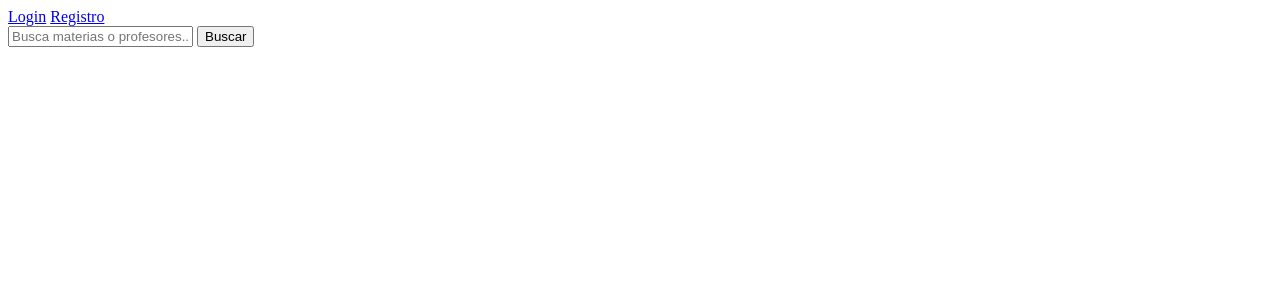
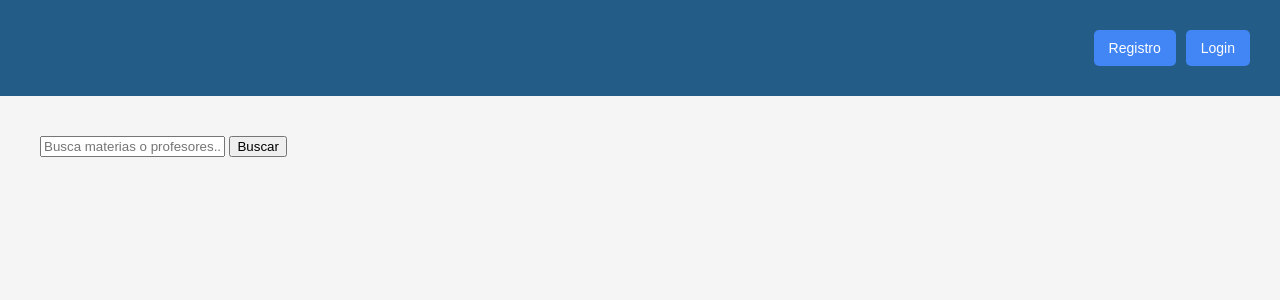
Before and after one commit to AlvaroGC03/Wikiprofes-Proyect, a Django app: page / in a window 1280 px wide. Shown: the top 300 px of the page. Run offline with Django 5.2, Linux system fonts and the light colour scheme.

Commit message:
Se realizo un pequeño css para base.html como prueba

```diff
--- /dev/null
+++ b/reviews/static/reviews/base.css
@@ -0,0 +1,63 @@
+/* Estilos para la barra de navegación */
+nav {
+    background-color: #235D87; /* Azul oscuro */
+    padding: 10px;
+    display: flex;
+    justify-content: flex-end; /* Alinea todo hacia la derecha */
+    align-items: center;
+}
+
+.nav-right {
+    display: flex;
+    align-items: center;
+}
+
+.nav-right a, .nav-right form {
+    margin-left: 10px;
+}
+
+.nav-right a {
+    padding: 10px 15px;
+    border-radius: 5px;
+    background-color: #4285F4; /* Azul claro */
+    color: white;
+    text-decoration: none;
+    font-family: Arial, sans-serif;
+    font-size: 14px;
+}
+
+.nav-right a:hover {
+    background-color: #3367D6; /* Azul más oscuro */
+}
+
+.nav-right form {
+    display: inline;
+}
+
+.nav-right button {
+    color: white;
+    background-color: #4285F4; /* Azul claro */
+    border: none;
+    padding: 10px 15px;
+    border-radius: 5px;
+    font-family: Arial, sans-serif;
+    font-size: 14px;
+    cursor: pointer;
+}
+
+.nav-right button:hover {
+    background-color: #3367D6;
+}
+
+/* Estilos generales */
+body {
+    font-family: 'Arial', sans-serif;
+    margin: 0;
+    padding: 0;
+    background-color: #f5f5f5; /* Gris claro */
+    color: #333;
+}
+
+div {
+    padding: 20px;
+}
--- a/reviews/templates/base.html
+++ b/reviews/templates/base.html
@@ -1,30 +1,35 @@
 <!-- templates/base.html -->
+{% load static %}
 <!DOCTYPE html>
 <html lang="es">
 <head>
     <meta charset="UTF-8">
     <meta name="viewport" content="width=device-width, initial-scale=1.0">
     <title>{% block title %}Wikiprofes{% endblock %}</title>
+    <link rel="stylesheet" href="{% static 'reviews/base.css' %}">
 </head>
 <body>
     <!-- Barra de navegación -->
     <nav>
+        <div class="nav-right">
             {% if user.is_authenticated %}
-            <form method="post" action="{% url 'logout' %}" style="display:inline;">
-                {% csrf_token %}
-                <button type="submit">Logout</button>
-            </form>
                 <a href="{% url 'crear_review' %}">Crear Reseña</a>
                 {% if user.is_staff %}
                     <a href="{% url 'agregar_materia' %}">Agregar Materia</a>
                     <a href="{% url 'agregar_profesor' %}">Agregar Profesor</a>
                 {% endif %}
+                <form method="post" action="{% url 'logout' %}" style="display:inline;">
+                    {% csrf_token %}
+                    <button type="submit">Logout</button>
+                </form>
             {% else %}
+                <a href="{% url 'registro' %}">Registro</a>
                 <a href="{% url 'login' %}">Login</a>
-            <a href="{% url 'registro' %}">Registro</a>
             {% endif %}
+        </div>
     </nav>
-    <!-- Contenido dinámico Apoco si rabanito -->
+
+    <!-- Contenido dinámico -->
     <div>
         {% block content %}{% endblock %}
     </div>
--- a/wikiprofes/settings.py
+++ b/wikiprofes/settings.py
@@ -118,7 +118,11 @@ USE_TZ = True
 # Static files (CSS, JavaScript, Images)
 # https://docs.djangoproject.com/en/5.1/howto/static-files/
 
-STATIC_URL = 'static/'
+# Configuración de archivos estáticos
+STATIC_URL = '/static/'  # URL base para los archivos estáticos
+STATICFILES_DIRS = [
+    BASE_DIR / "static",  # Carpeta donde colocas los archivos estáticos en tu proyecto
+]
 
 # Default primary key field type
 # https://docs.djangoproject.com/en/5.1/ref/settings/#default-auto-field
```
Also changed, not shown: db.sqlite3. Lines whose indentation alone changed are shown as unchanged.
